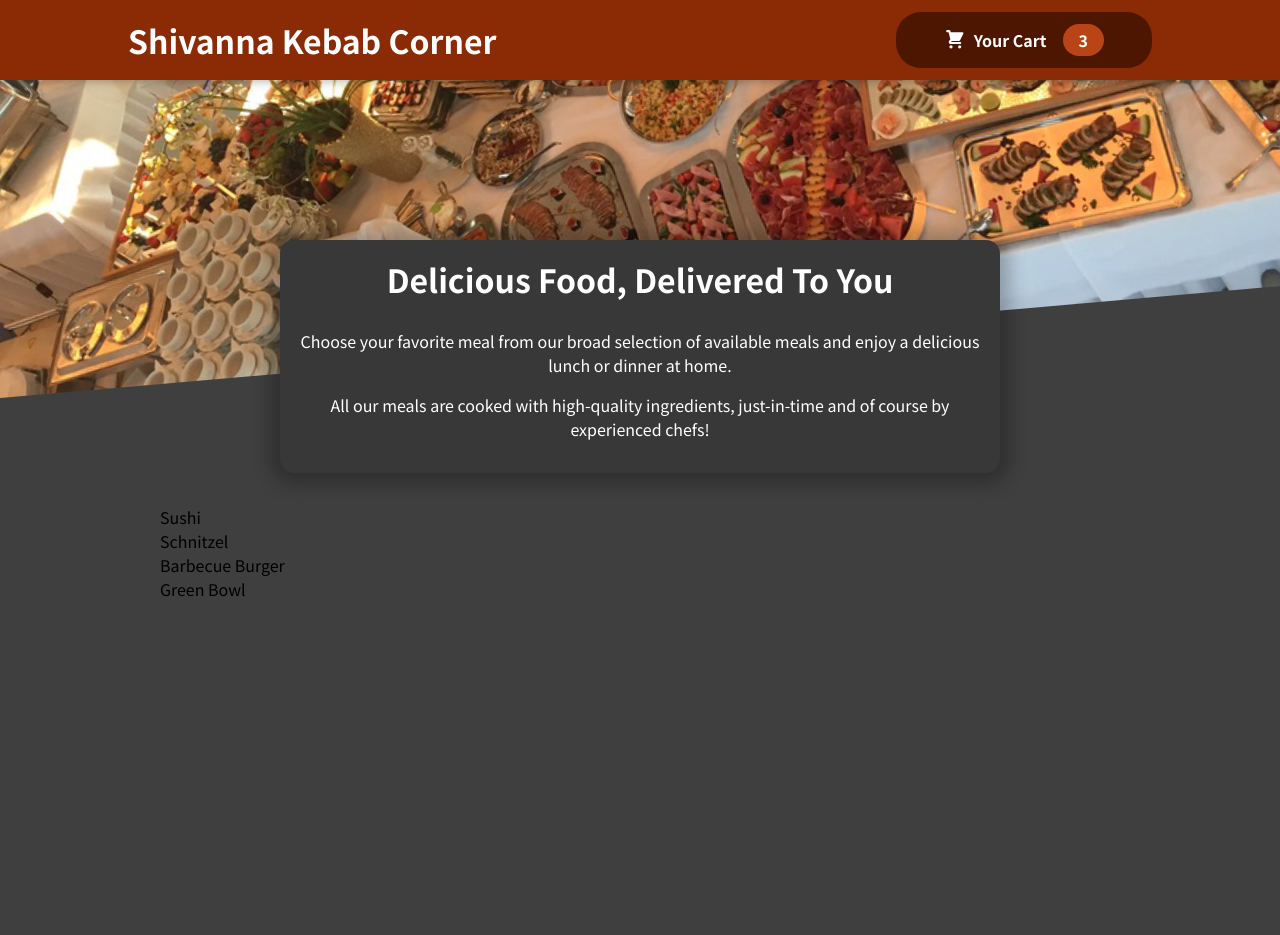
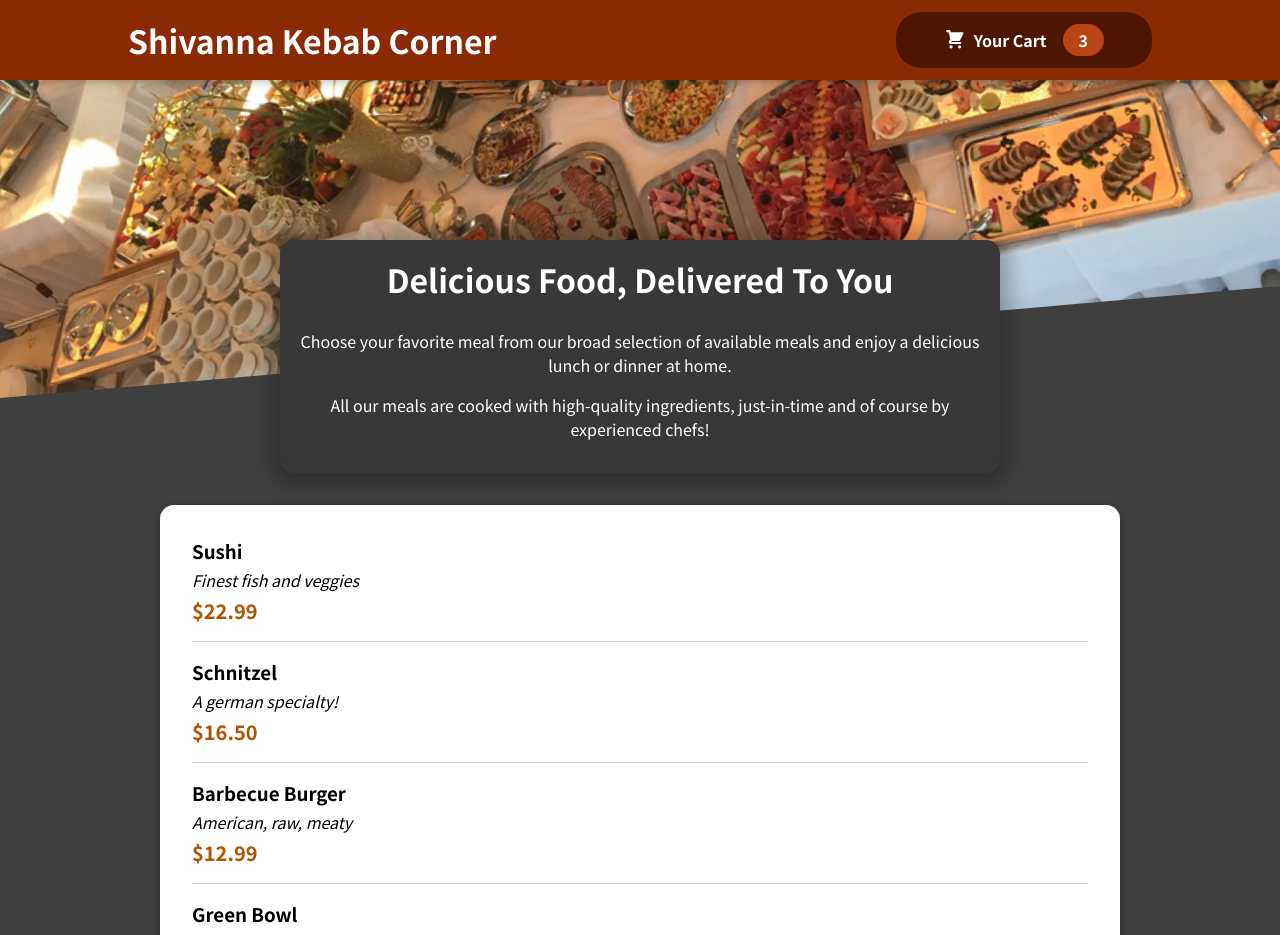
Before and after one commit to pingslayer/food-order-react, a React (Create React App) app: page / in a window 1280 px wide. Shown: the top 935 px of the page. Before the commit the page ends 800 px from the top, so only its background shows below. Built offline with nearby package versions, Linux system fonts and the light colour scheme.

Commit message:
Adding Individual Meal Items & Displaying

```diff
--- a/src/components/Meals/AvailableMeals.js
+++ b/src/components/Meals/AvailableMeals.js
@@ -1,3 +1,7 @@
+//components
+import CartIcon from "../Cart/CartIcon";
+import Card from "../UI/Card";
+import MealItem from "./MealItem/MealItem";
 //css
 import classes from "./AvailableMeals.module.css";
 
@@ -29,10 +33,19 @@ const DUMMY_MEALS = [
 ];
 
 const AvailableMeals = (props) => {
-  const mealsList = DUMMY_MEALS.map((meal) => <li>{meal.name}</li>);
+  const mealsList = DUMMY_MEALS.map((meal) => (
+    <MealItem
+      key={meal.id}
+      name={meal.name}
+      description={meal.description}
+      price={meal.price}
+    />
+  ));
   return (
     <section className={classes.meals}>
-      <ul>{mealsList}</ul>
+      <Card>
+        <ul>{mealsList}</ul>
+      </Card>
     </section>
   );
 };
--- /dev/null
+++ b/src/components/Meals/MealItem/MealItem.js
@@ -0,0 +1,20 @@
+//css
+import classes from "./MealItem.module.css";
+
+const MealItem = (props) => {
+  const price = `$${props.price.toFixed(2)}`;
+
+  return (
+    <li className={classes.meal}>
+      <div>
+        <h3>{props.name}</h3>
+        <div className={classes.description}>{props.description}</div>
+        <div className={classes.price}>{price}</div>
+      </div>
+      <div>
+      </div>
+    </li>
+  );
+};
+
+export default MealItem;
--- /dev/null
+++ b/src/components/Meals/MealItem/MealItem.module.css
@@ -0,0 +1,22 @@
+.meal {
+  display: flex;
+  justify-content: space-between;
+  margin: 1rem;
+  padding-bottom: 1rem;
+  border-bottom: 1px solid #ccc;
+}
+
+.meal h3 {
+  margin: 0 0 0.25rem 0;
+}
+
+.description {
+  font-style: italic;
+}
+
+.price {
+  margin-top: 0.25rem;
+  font-weight: bold;
+  color: #ad5502;
+  font-size: 1.25rem;
+}
--- /dev/null
+++ b/src/components/UI/Card.js
@@ -0,0 +1,8 @@
+//css
+import classes from "./Card.module.css";
+
+const Card = (props) => {
+  return <div className={classes.card}>{props.children}</div>;
+};
+
+export default Card;
--- /dev/null
+++ b/src/components/UI/Card.module.css
@@ -0,0 +1,6 @@
+.card {
+  padding: 1rem;
+  box-shadow: 0 2px 8px rgba(0, 0, 0, 0.25);
+  border-radius: 14px;
+  background-color: white;
+}
```
Also changed, not shown: src/components/Meals/MealItem/MealItemForm.js (added), 1 other file (tests, documents, lock files or other folders).
